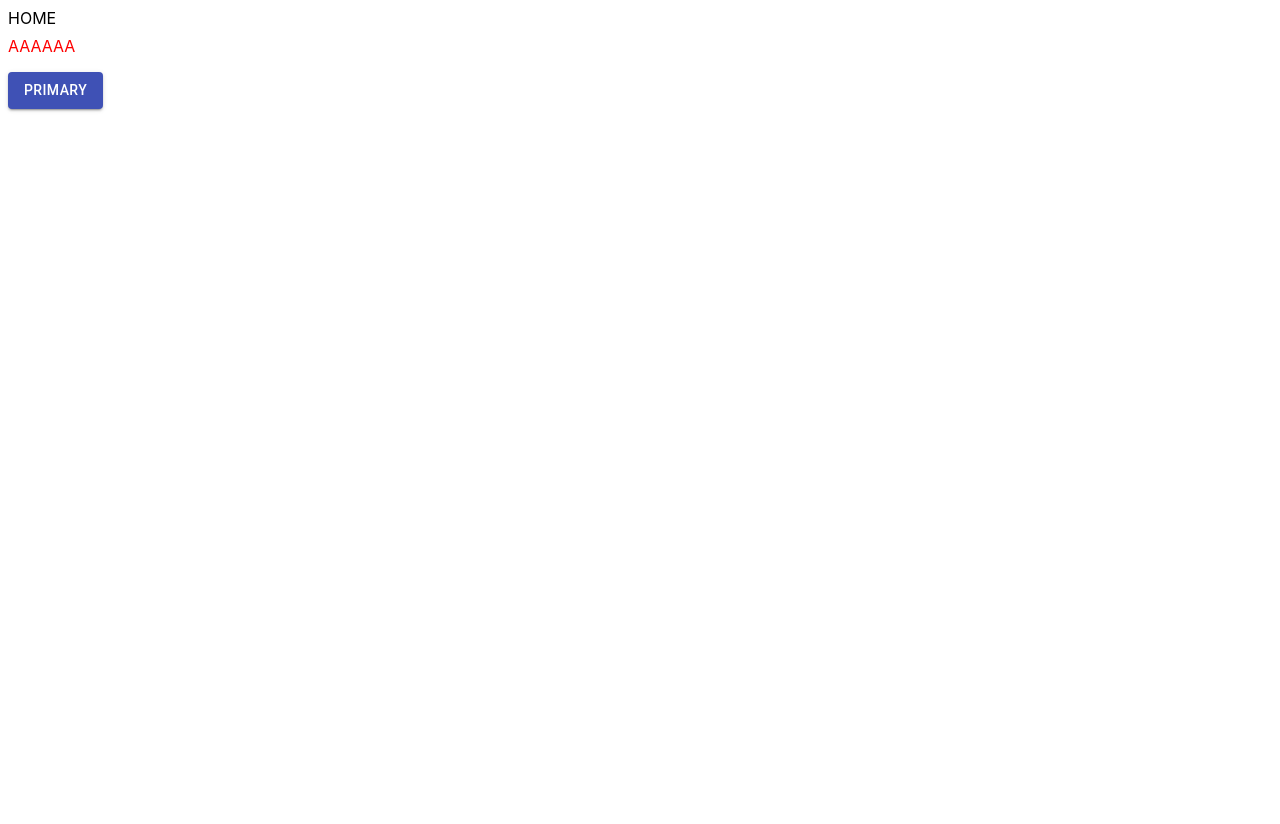
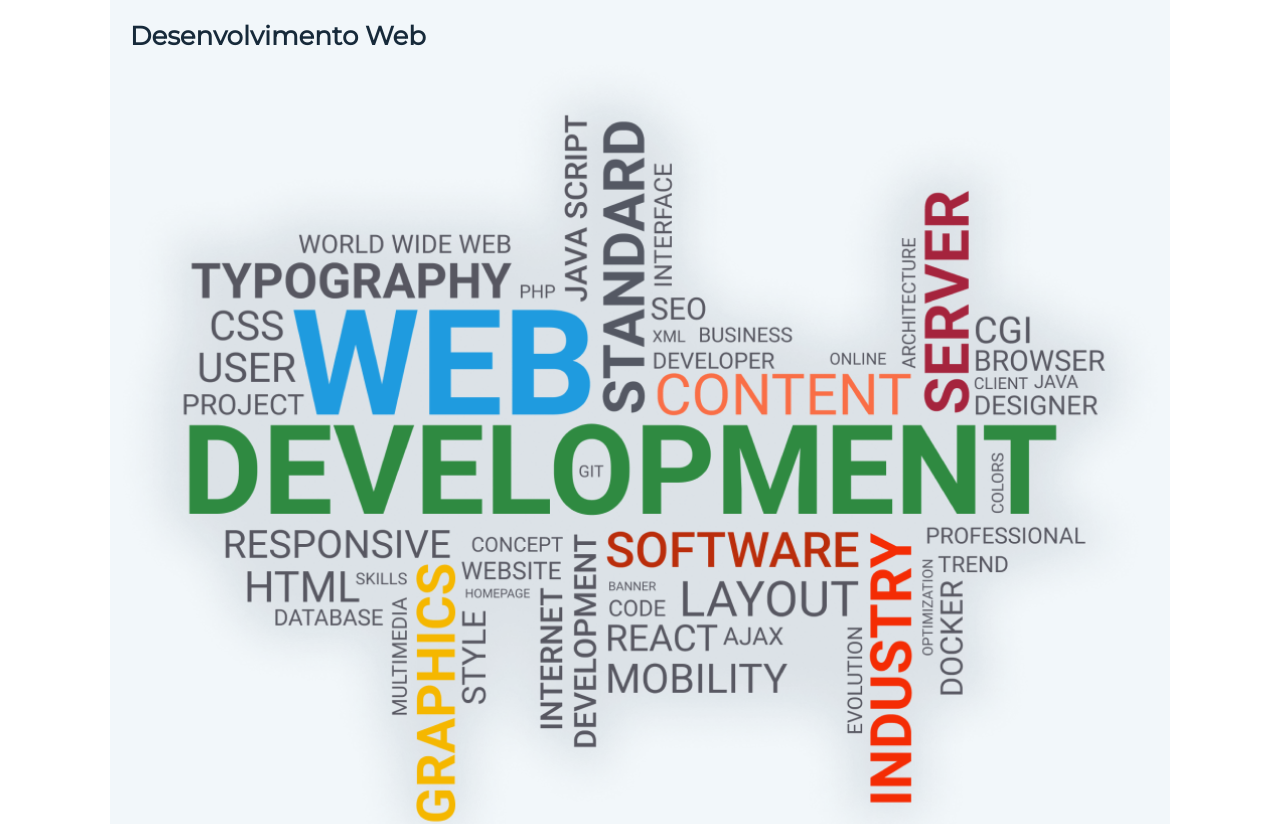
Before and after one commit to likkn-com/site-likkn, a React (Create React App) app: page /webdesign in a window 1280 px wide. Before the commit this address led to /home. Shown: the top 824 px of the page. Before the commit the page ends 800 px from the top, so only its background shows below. Built offline with nearby package versions, Linux system fonts and the light colour scheme.

Commit message:
Componente de Webdesign

```diff
--- a/package.json
+++ b/package.json
@@ -17,6 +17,7 @@
     "react-dom": "^17.0.2",
     "react-router-dom": "^5.2.0",
     "react-scripts": "4.0.3",
+    "styled-components": "^5.3.0",
     "typescript": "^4.3.5",
     "web-vitals": "^1.1.2"
   },
--- a/public/index.html
+++ b/public/index.html
@@ -2,6 +2,8 @@
 <html lang="en">
   <head>
     <meta charset="utf-8" />
+    <link rel="preconnect" href="https://fonts.gstatic.com" crossorigin>
+    <link rel="preconnect" href="https://fonts.googleapis.com">
     <link rel="icon" href="%PUBLIC_URL%/favicon.ico" />
     <meta name="viewport" content="width=device-width, initial-scale=1" />
     <meta name="theme-color" content="#000000" />
@@ -12,6 +14,9 @@
     <link rel="apple-touch-icon" href="%PUBLIC_URL%/logo192.png" />
     <!-- Roboto -->
     <link rel="stylesheet" href="https://fonts.googleapis.com/icon?family=Material+Icons" />
+
+
+    <link href="https://fonts.googleapis.com/css2?family=Montserrat&display=swap" rel="stylesheet">
 
     <!--
       manifest.json provides metadata used when your web app is installed on a
--- a/src/App.tsx
+++ b/src/App.tsx
@@ -2,14 +2,16 @@ import React from 'react';
 import { BrowserRouter, Route, Switch, Redirect } from "react-router-dom";
 import Home from './components/Home/Home';
 import Interno from './components/Interno/Interno';
+import Webdesign from './components/Webdesign/webdesign';
 
 function App() {
   return (
     <BrowserRouter>
+      <Webdesign />
        <Switch>
         <Route path="/home" exact component={Home}/>
         <Route path="/interno" exact component={Interno}/>
-
+        <Route path="/webdesign" exact component={Webdesign}/>
         <Redirect to="/home"/>
        </Switch>
     </BrowserRouter>
--- /dev/null
+++ b/src/components/Webdesign/webdesign.tsx
@@ -0,0 +1,58 @@
+import React from "react";
+import web_development_img from "../../assets/images/web-development.png";
+import { makeStyles, createStyles } from "@material-ui/core/styles";
+
+const useStyles = makeStyles(() =>
+  createStyles({
+    root: {
+      display: "flex",
+      flexDirection: "column",
+      maxWidth: "1060px",
+      width: "100%",
+      height: "auto",
+      marginLeft: "auto",
+      marginRight: "auto",
+      background: "#F2F7FA",
+    },
+    img: {
+      maxWidth: "1060px",
+      width: "100%",
+      height: "auto",
+    },
+    h1: {
+      margin: "0",
+      paddingLeft: "20px",
+      paddingTop: "20px",
+      fontFamily: "Montserrat",
+      fontStyle: "normal",
+      fontWeight: "bold",
+      fontSize: "26px",
+      color: "#172A3A",
+    },
+    p: {
+      padding: "0px 20px",
+      fontFamily: "Montserrat",
+      fontStyle: "normal",
+      fontWeight: "normal",
+      fontSize: "14px",
+      lineHeight: "150%",
+      textAlign: "left",
+      color: "#000000",
+    },
+  })
+);
+
+const Webdesign: React.FC = () => {
+  const classes = useStyles();
+  return (
+    <div className={classes.root}>
+      <h1 className={classes.h1}>Desenvolvimento Web</h1>
+      <img className={classes.img} src={web_development_img} alt="" />
+      <p className={classes.p}>
+      Nossos desenvolvedores altamente qualificados utilizam as mais modernas tecnologias do mercado para desenvolvimento de sites customizados para o seu negócio. Solicite um orçamento sem compromisso.
+      </p>
+    </div>
+  );
+};
+
+export default Webdesign;
```
Also changed, not shown: src/assets/images/web-development.png (added), 1 other file (tests, documents, lock files or other folders).
